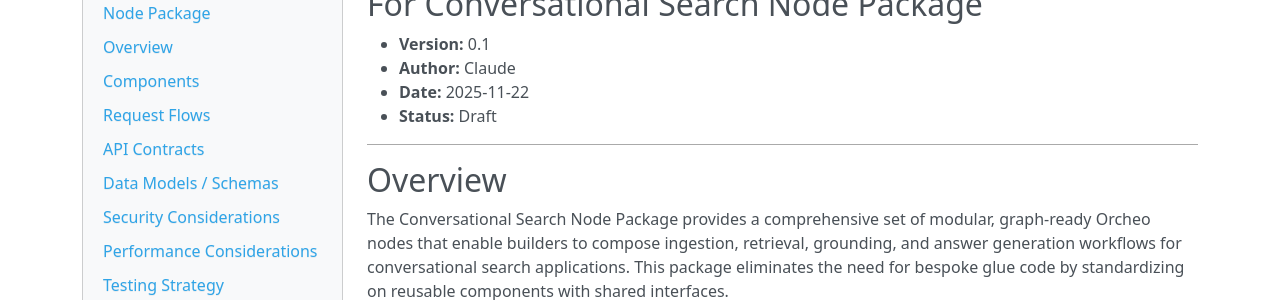
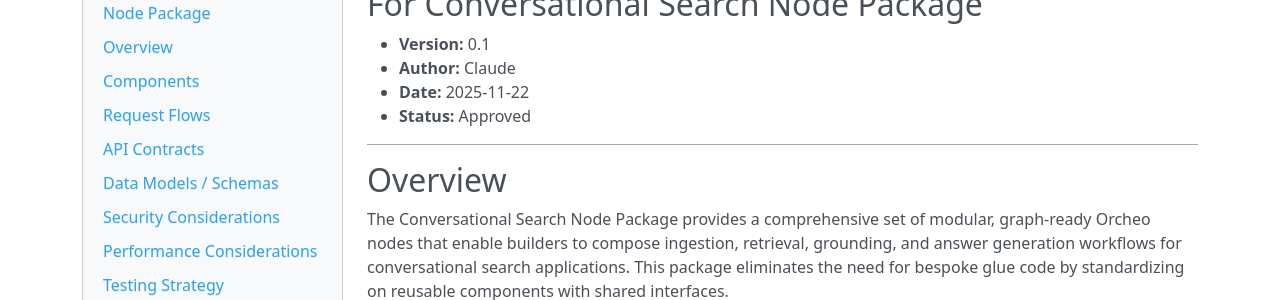
Before and after one commit to ShaojieJiang/orcheo, an MkDocs documentation site: the page built from docs/conversational_search/design.md, in a window 1280 px wide and 900 px high. Shown: the part 349-649 px from the top of the window. Built offline with MkDocs 1.6.1, drawn with Linux system fonts in a browser that asks for light colours; nearby versions of some CDN libraries.

Commit message:
Update design status

```diff
--- a/docs/conversational_search/design.md
+++ b/docs/conversational_search/design.md
@@ -5,7 +5,7 @@
 - **Version:** 0.1
 - **Author:** Claude
 - **Date:** 2025-11-22
-- **Status:** Draft
+- **Status:** Approved
 
 ---
 
```
